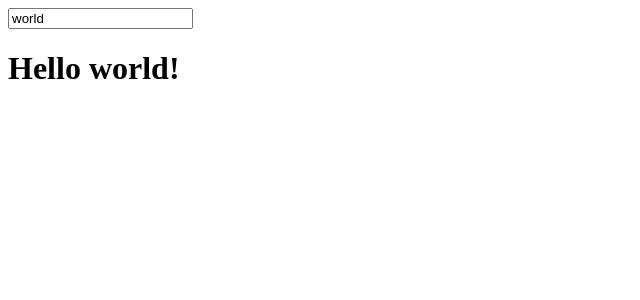
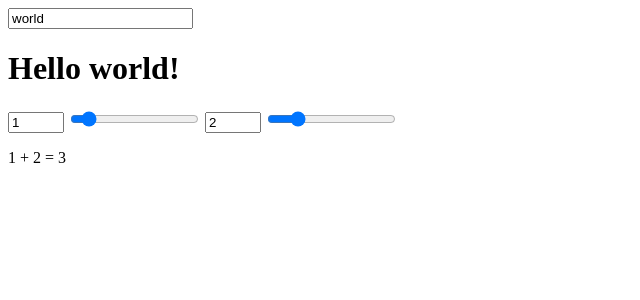
Before and after one commit to tamathecxder/svelte-journeys, a SvelteKit app: page /bindings/input in a window 1280 px wide. Shown: the top 300 px of the page, without its empty margins (0-640 px from the left). Built offline with nearby package versions, Linux system fonts and the light colour scheme.

Commit message:
(bindings) numbered input

```diff
--- a/src/routes/bindings/input/+page.svelte
+++ b/src/routes/bindings/input/+page.svelte
@@ -1,7 +1,23 @@
 <script>
 	let name = $state('world');
+    let a = $state(1);
+	let b = $state(2);
 </script>
 
+<!-- Input Text -->
 <input bind:value={name} />
 
 <h1>Hello {name}!</h1>
+
+<!-- Input Number -->
+<label>
+	<input type="number" bind:value={a} min="0" max="10" />
+	<input type="range" bind:value={a} min="0" max="10" />
+</label>
+
+<label>
+	<input type="number" bind:value={b} min="0" max="10" />
+	<input type="range" bind:value={b} min="0" max="10" />
+</label>
+
+<p>{a} + {b} = {a + b}</p>
```
